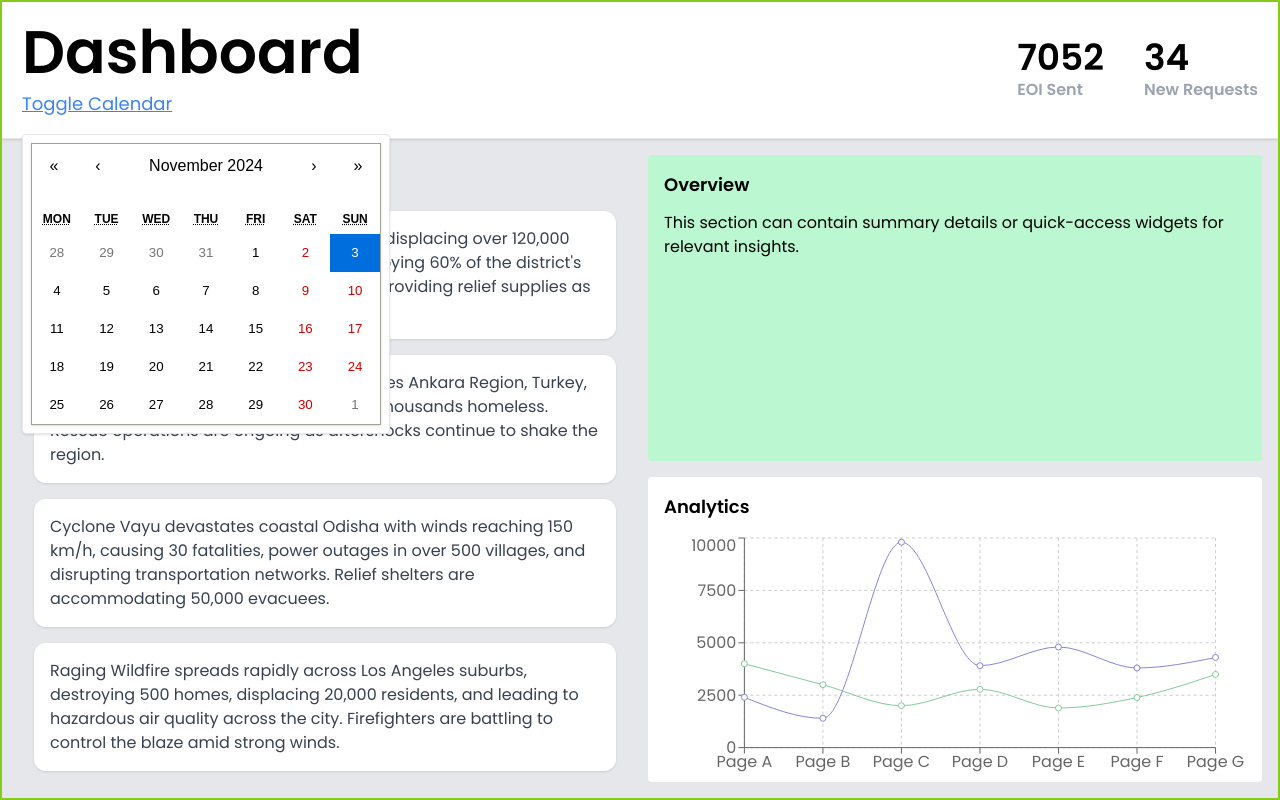
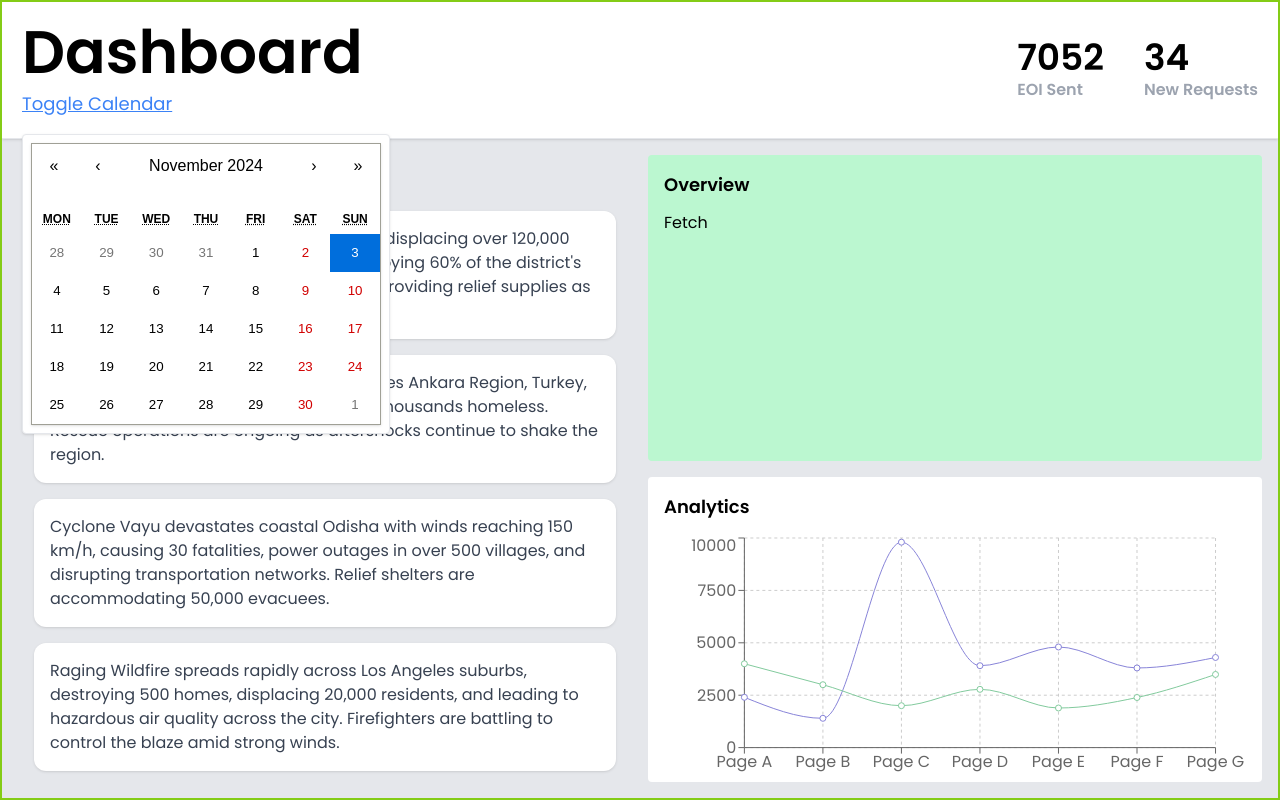
Before and after one commit to mridul891/FinalYearProjects, a React (Vite) app: page /dashboard in a window 1280 px wide. Built offline with nearby package versions, Linux system fonts and the light colour scheme.

Commit message:
Connection of Backend

```diff
--- a/src/Components/Dashboard.jsx
+++ b/src/Components/Dashboard.jsx
@@ -39,12 +39,24 @@ const Dashboard = () => {
   ]);
   const [date, setDate] = useState(new Date());
   const [isLoaded, setLoaded] = useState(true);
+  const [newData, setNewData] = useState([]);
 
-  // useEffect(() => {
-  //   if (!localStorage.getItem("sihToken")) {
-  //     navigate("/signin");
-  //   }
-  // }, [navigate]);
+  const handleFetch = async () => {
+    const response = await axios.get(
+      "https://webscrapper-bmoc.onrender.com/info"
+    );
+    // console.log(response.data);
+    await response.data.map(async (elem) => {
+      const value = await axios.post("http://localhost:3000/predict", {
+        text: elem.title,
+      });
+      console.log({
+        title: elem.title,
+        result: value.data.result,
+        score: value.data.score,
+      });
+    });
+  };
 
   return (
     <section className="h-screen w-screen border-2 border-lime-500 bg-gray-200 overflow-hidden">
@@ -108,10 +120,7 @@ const Dashboard = () => {
           <div className="flex flex-col gap-4 flex-1 overflow-hidden">
             <div className="p-4 bg-green-200 rounded flex-1">
               <h2 className="text-lg font-semibold mb-3">Overview</h2>
-              <p>
-                This section can contain summary details or quick-access widgets
-                for relevant insights.
-              </p>
+              <button onClick={handleFetch}>Fetch</button>
             </div>
             <div className="p-4 bg-white rounded flex-1 overflow-hidden">
               <h2 className="text-lg font-semibold mb-3">Analytics</h2>
```
